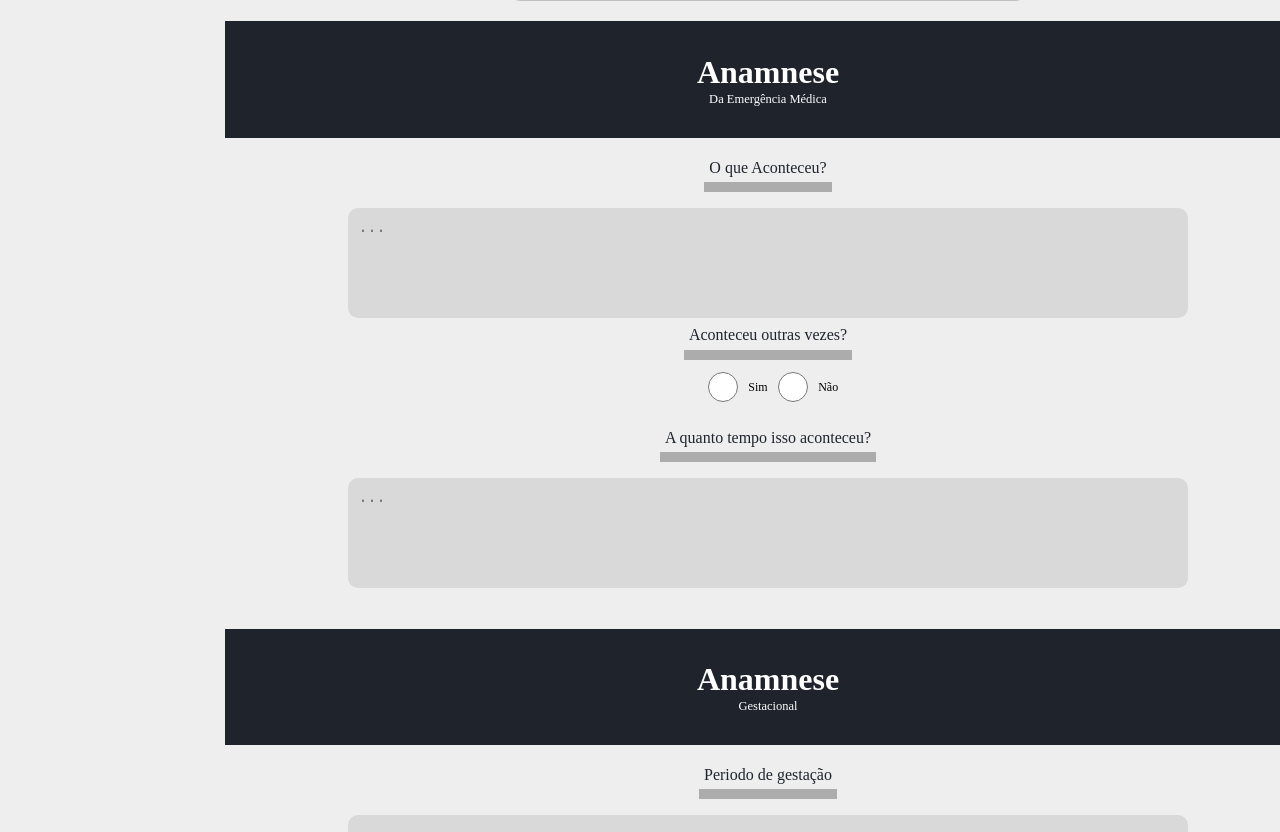
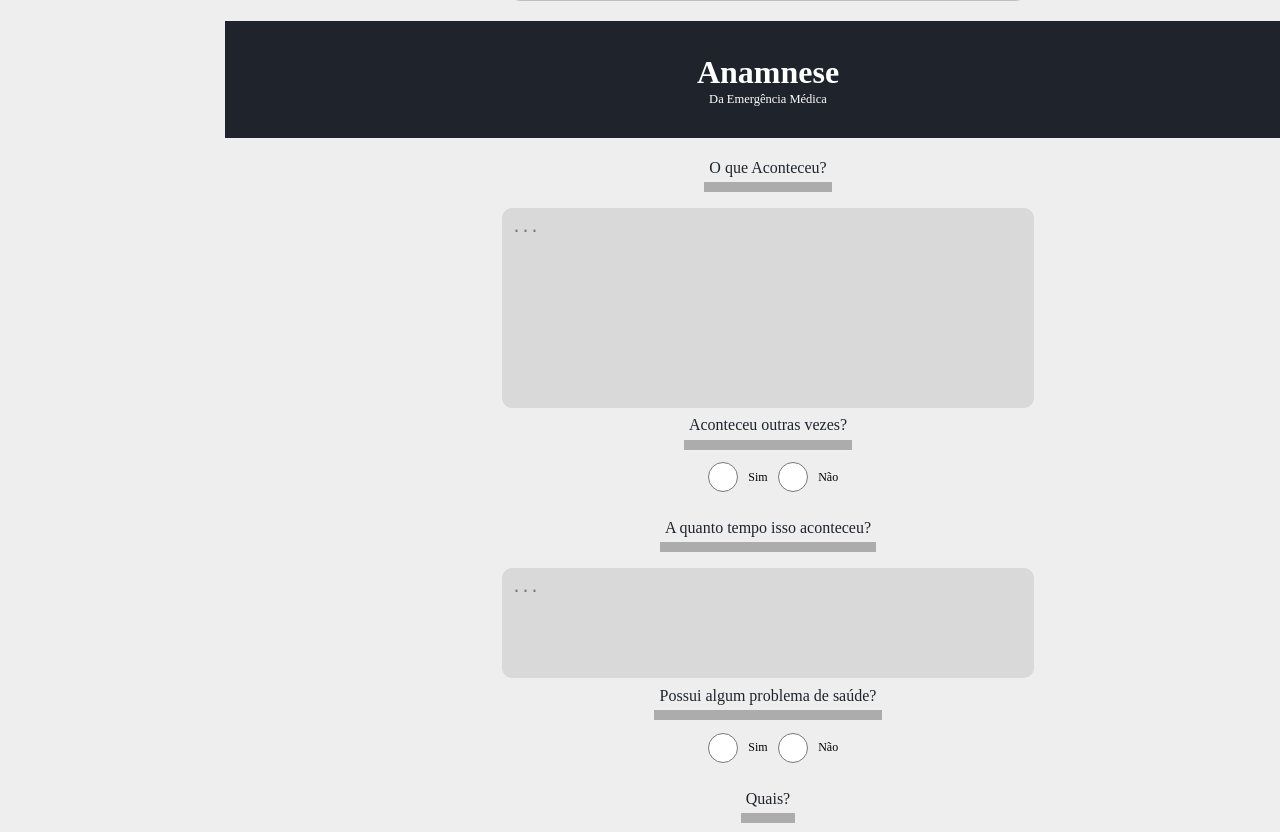
Before and after one commit to Calebcmf/Bombeiros-master, a PHP site: page /pagina_principal/pagina_principal.php in a window 1280 px wide. Shown: the part 5668-6500 px from the top of the page. Run offline with PHP 8.4, Linux system fonts and the light colour scheme.

```diff
--- a/anamnese_emergencia/anamnese_emergencia.css
+++ b/anamnese_emergencia/anamnese_emergencia.css
@@ -15,7 +15,24 @@
     background-color: #D9D9D9;
     border: none;
     transition: 2s;
+    width: 50%;
     margin-bottom: 2%;
+}
+
+.tempo{
+    width: 30%;
+    padding: 1%;
+    background-color: #D9D9D9;
+    outline: none;
+    border: none;
+    display: flex;
+    align-items: center;
+    justify-content: center;
+
+}
+
+.tempo[type="time"]:checked{
+    border-bottom: 2px solid #1E232C;
 }
 
 .tc{
--- a/anamnese_emergencia/anamnese_emergencia.html
+++ b/anamnese_emergencia/anamnese_emergencia.html
@@ -21,7 +21,7 @@
         <div class="tc">
             O que Aconteceu?
         </div></div>
-      <textarea name="sinais" id="sinais" class="sinais" cols="20" rows="5" placeholder="..." a></textarea>
+      <textarea name="sinais" id="sinais" class="sinais" cols="20" rows="10" placeholder="..." a></textarea>
 
 
       <div class="texto">
@@ -46,5 +46,81 @@
 
       </div>
       <textarea name="sinais" id="sinais" class="sinais" cols="20" rows="5" placeholder="..." a></textarea>
+      <div class="texto">
+        <div class="tc">
+            Possui algum problema de saúde?
+        </div>
+            <div class="a">
+                <input type="radio" name="sexo" id="masculino" class="opc">
+                Sim
+                <input type="radio" name="sexo" id="feminino" class="opc">
+                Não
+            </div>
+       </div>
+      <div class="texto">
+        <div class="tc">
+          Quais?
+        </div>
+      </div>
+      <textarea name="sinais" id="sinais" class="sinais" cols="20" rows="5" placeholder="..." a></textarea>
+      <div class="texto">
+        <div class="tc">
+            Faz uso de medicação
+        </div>
+            <div class="a">
+                <input type="radio" name="sexo" id="masculino" class="opc">
+                Sim
+                <input type="radio" name="sexo" id="feminino" class="opc">
+                Não
+            </div>
+       </div>
+      <div class="texto">
+        <div class="tc">
+          Horario da última medicação
+        </div>
+      </div>
+      <input type="time" class="tempo">
+      <div class="texto">
+        <div class="tc">
+          Quais?
+        </div>
+      </div>
+      <textarea name="sinais" id="sinais" class="sinais" cols="20" rows="5" placeholder="..." a></textarea>
+      <div class="texto">
+        <div class="tc">
+            Alérgico a alguma coisa
+        </div>
+            <div class="a">
+                <input type="radio" name="sexo" id="masculino" class="opc">
+                Sim
+                <input type="radio" name="sexo" id="feminino" class="opc">
+                Não
+            </div>
+       </div>
+
+      <div class="texto">
+        <div class="tc">
+          Quais?
+        </div>
+      </div>
+      <textarea name="sinais" id="sinais" class="sinais" cols="20" rows="5" placeholder="..." a></textarea>
+      <div class="texto">
+        <div class="tc">
+            Ingeriu alimento ou líquido >= 6 horas
+        </div>
+            <div class="a">
+                <input type="radio" name="sexo" id="masculino" class="opc">
+                Sim
+                <input type="radio" name="sexo" id="feminino" class="opc">
+                Não
+            </div>
+       </div>
+      <div class="texto">
+        <div class="tc">
+          Que Horas?
+        </div>
+      </div>
+      <input type="time" class="tempo">
+
 </body>
 </html>
--- a/anamnese_gestacional/anamnese_gestacional.html
+++ b/anamnese_gestacional/anamnese_gestacional.html
@@ -46,5 +46,8 @@
 
       </div>
       <textarea name="sinais" id="sinais" class="sinais" cols="20" rows="3" placeholder="..." a></textarea>
+
+
+
 </body>
 </html>
```
Also changed, not shown: materiais_utilizados/materiais_utlizados.html (+111 -31 lines).
